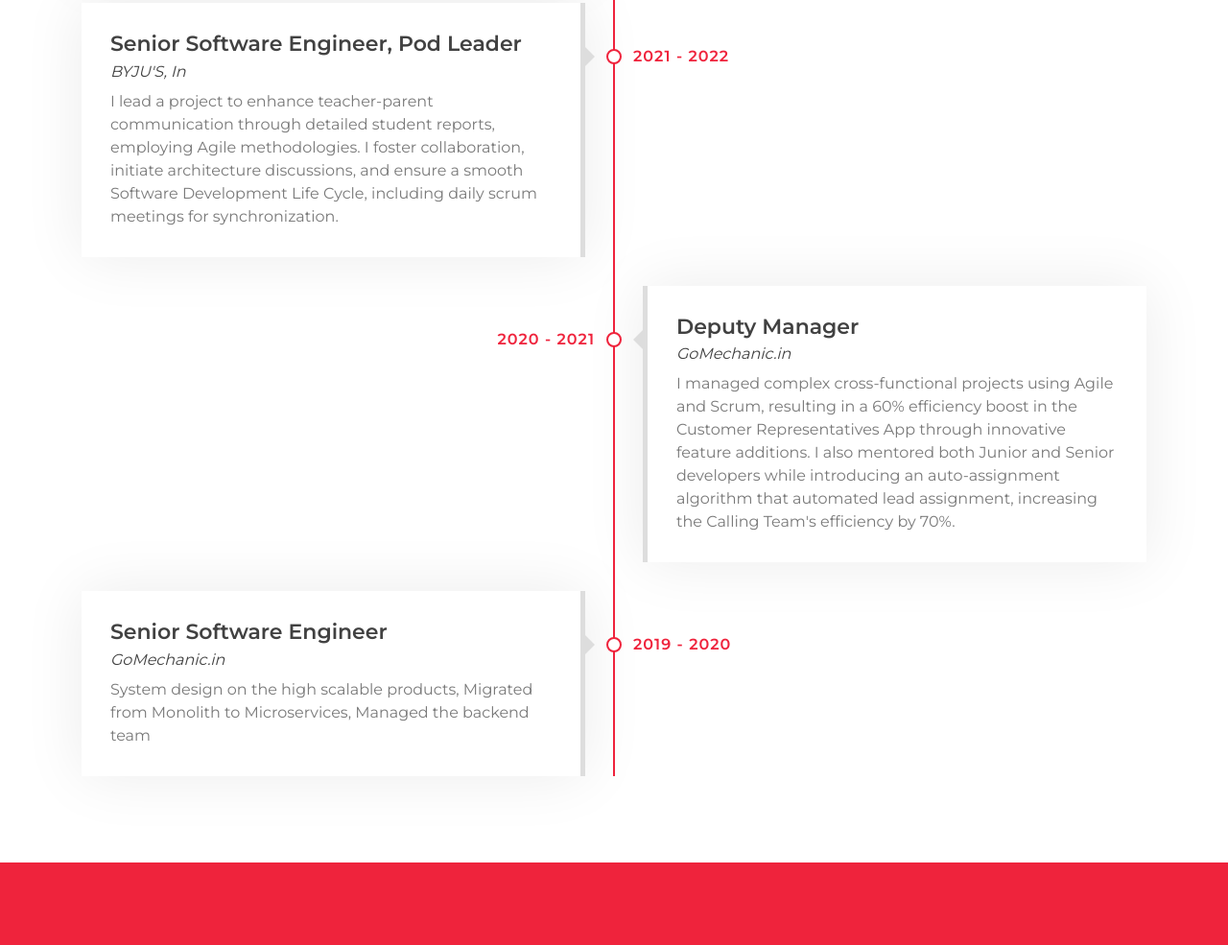
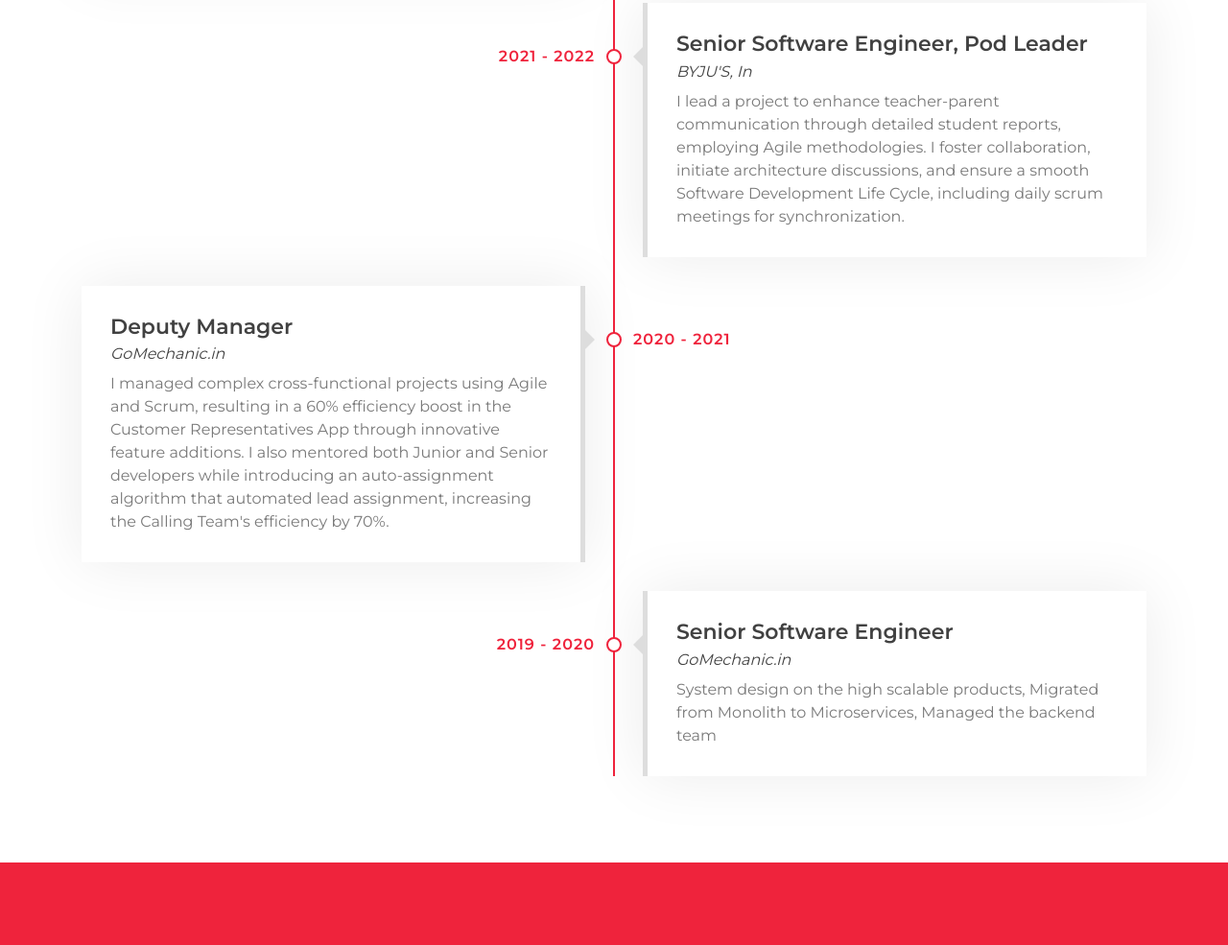
Before and after one commit to shivansh135/hinaAroraPortfolio, a plain HTML site: page index.html in a window 1280 px wide. Shown: the part 3222-4207 px from the top of the page at 96% size. Drawn offline with nearby package versions, Linux system fonts and the light colour scheme.

Commit message:
Update index.html

```diff
--- a/index.html
+++ b/index.html
@@ -2,7 +2,7 @@
 <html lang="en">
     <head>
         <meta charset="utf-8">
-        <title>Hina Arora</title>
+        <title>DevFolio - Developer Portfolio Template</title>
         <meta content="width=device-width, initial-scale=1.0" name="viewport">
         <meta content="Free Website Template" name="keywords">
         <meta content="Free Website Template" name="description">
@@ -220,7 +220,6 @@ Let's connect and unlock your potential for career growth and personal branding
                             </p>
                         </div>
                     </div>
-
                     <div class="timeline-item right wow slideInRight" data-wow-delay="0.1s">
                         <div class="timeline-text">
                             <div class="timeline-date">2022 - 2023</div>
@@ -239,7 +238,7 @@ Let's connect and unlock your potential for career growth and personal branding
                                 I have a proven track record in efficiently managing cross-functional teams, addressing complex challenges in the Health sector, and fostering effective stakeholder communication. My deep technical expertise enhances project planning, code quality, and architectural guidance while mentoring team members for their technical growth.                            </p>
                         </div>
                     </div>
-                    <div class="timeline-item left wow slideInLeft" data-wow-delay="0.1s">
+                    <div class="timeline-item right wow slideInRight" data-wow-delay="0.1s">
                         <div class="timeline-text">
                             <div class="timeline-date">2021 - 2022</div>
                             <h2>Senior Software Engineer, Pod Leader</h2>
@@ -248,7 +247,7 @@ Let's connect and unlock your potential for career growth and personal branding
                                 I lead a project to enhance teacher-parent communication through detailed student reports, employing Agile methodologies. I foster collaboration, initiate architecture discussions, and ensure a smooth Software Development Life Cycle, including daily scrum meetings for synchronization.</p>
                         </div>
                     </div>
-                    <div class="timeline-item right wow slideInRight" data-wow-delay="0.1s">
+                    <div class="timeline-item left wow slideInLeft" data-wow-delay="0.1s">
                         <div class="timeline-text">
                             <div class="timeline-date">2020 - 2021</div>
                             <h2>Deputy Manager</h2>
@@ -258,7 +257,7 @@ Let's connect and unlock your potential for career growth and personal branding
                             </p>
                         </div>
                     </div>
-                    <div class="timeline-item left wow slideInLeft" data-wow-delay="0.1s">
+                    <div class="timeline-item right wow slideInRight" data-wow-delay="0.1s">
                         <div class="timeline-text">
                             <div class="timeline-date">2019 - 2020</div>
                             <h2>Senior Software Engineer</h2>
```
